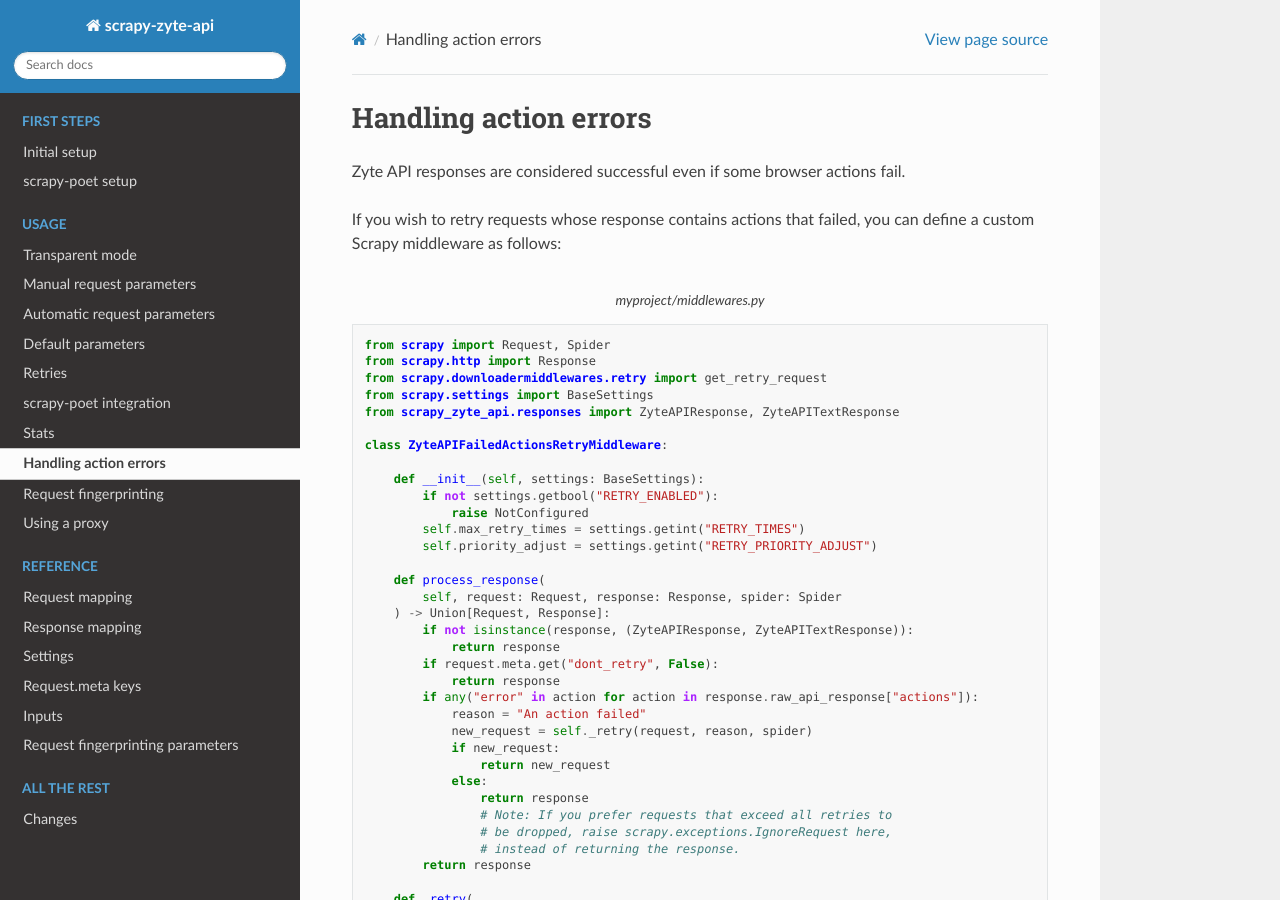
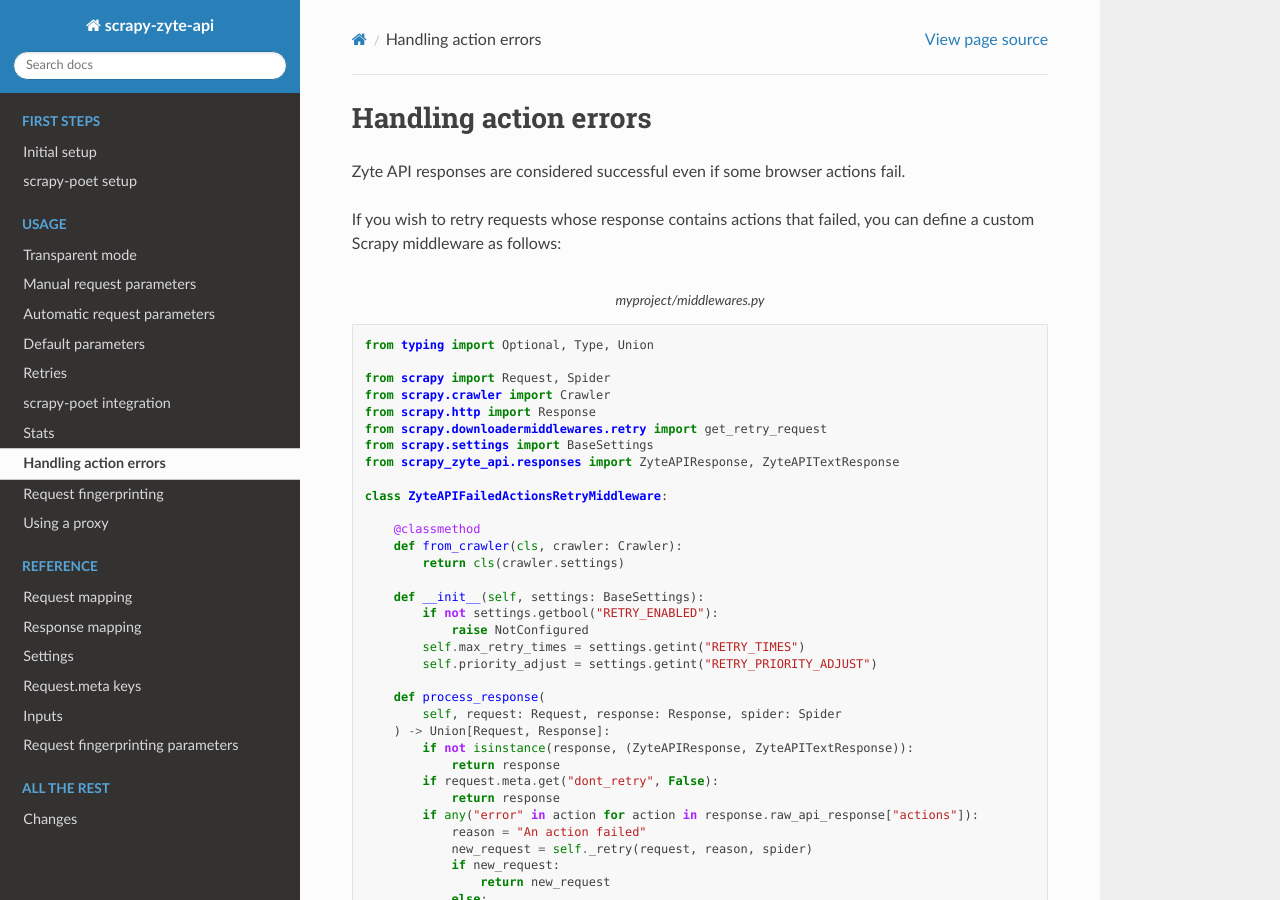
Before and after one commit to scrapy-plugins/scrapy-zyte-api, a Sphinx documentation site: the page built from docs/usage/actions.rst, in a window 1280 px wide and 900 px high. Built offline with Sphinx 7.4.7 and the Read the Docs theme 2.0.0, drawn with Linux system fonts in a browser that asks for light colours.

Commit message:
Fix the ZyteAPIFailedActionsRetryMiddleware example code

```diff
--- a/docs/usage/actions.rst
+++ b/docs/usage/actions.rst
@@ -13,13 +13,20 @@ can define a custom Scrapy middleware as follows:
 .. code-block:: python
     :caption: myproject/middlewares.py
 
+    from typing import Optional, Type, Union
+
     from scrapy import Request, Spider
+    from scrapy.crawler import Crawler
     from scrapy.http import Response
     from scrapy.downloadermiddlewares.retry import get_retry_request
     from scrapy.settings import BaseSettings
     from scrapy_zyte_api.responses import ZyteAPIResponse, ZyteAPITextResponse
 
     class ZyteAPIFailedActionsRetryMiddleware:
+
+        @classmethod
+        def from_crawler(cls, crawler: Crawler):
+            return cls(crawler.settings)
 
         def __init__(self, settings: BaseSettings):
             if not settings.getbool("RETRY_ENABLED"):
```
